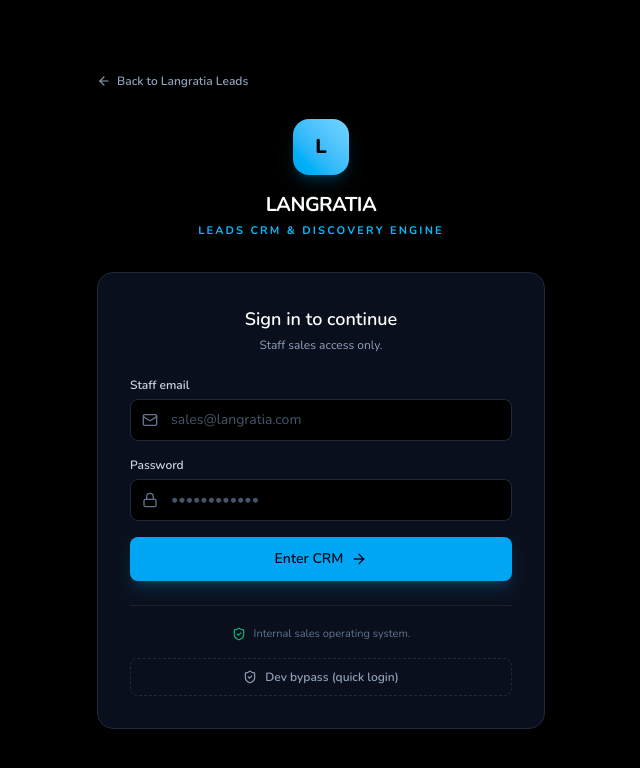
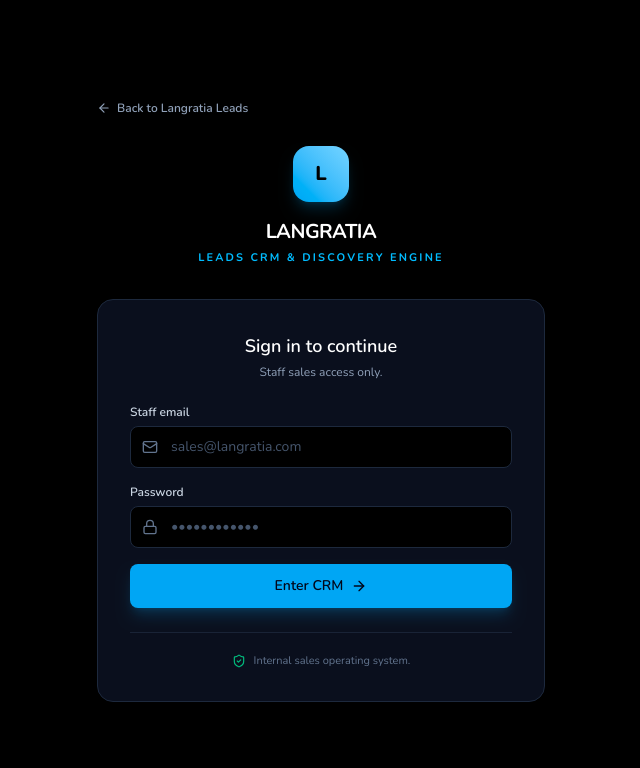
Before and after one commit to langratia/leads, a React (Vite) app: page /app in a window 1280 px wide. Shown: the top 768 px of the page, without its empty margins (319-959 px from the left). Built offline with nearby package versions, Linux system fonts and the light colour scheme; no server answers.

Commit message:
feat(auth): remove dev bypass completely and configure clean production Supabase staff authentication

```diff
--- a/src/App.tsx
+++ b/src/App.tsx
@@ -20,32 +20,6 @@ export default function App() {
   const [, setLocation] = useLocation();
 
   useEffect(() => {
-    const devBypass = window.location.hash.includes("#dev");
-
-    if (devBypass) {
-      supabase.auth.getSession().then(({ data: { session } }) => {
-        if (session) {
-          setSession(session);
-          setCheckingAuth(false);
-          return;
-        }
-        supabase.auth
-          .signInWithPassword({
-            email: "dev@langratia.local",
-            password: "dev-langratia-admin",
-          })
-          .then(({ data, error }) => {
-            if (error) {
-              setSession({ user: { email: "dev@langratia.local" } } as any);
-            } else {
-              setSession(data.session);
-            }
-            setCheckingAuth(false);
-          });
-      });
-      return;
-    }
-
     supabase.auth.getSession().then(({ data: { session } }) => {
       setSession(session);
       setCheckingAuth(false);
--- a/src/LoginPage.tsx
+++ b/src/LoginPage.tsx
@@ -33,23 +33,6 @@ export default function LoginPage({ onLoginSuccess }: { onLoginSuccess: () => vo
       if (data?.session?.access_token) {
         localStorage.setItem("leads_auth_token", data.session.access_token);
       }
-      onLoginSuccess();
-    }
-    setLoading(false);
-  };
-
-  const handleDevBypass = async () => {
-    setLoading(true);
-    localStorage.setItem("leads_auth_token", "dev-token");
-    const { data, error } = await supabase.auth.signInWithPassword({
-      email: "dev@langratia.local",
-      password: "dev-langratia-admin",
-    });
-    if (!error && data?.session?.access_token) {
-      localStorage.setItem("leads_auth_token", data.session.access_token);
-      onLoginSuccess();
-    } else {
-      // In dev bypass, allow proceeding with dev-token
       onLoginSuccess();
     }
     setLoading(false);
@@ -146,15 +129,6 @@ export default function LoginPage({ onLoginSuccess }: { onLoginSuccess: () => vo
             <ShieldCheck className="h-3.5 w-3.5 text-emerald-500" />
             Internal sales operating system.
           </div>
-
-          <button
-            type="button"
-            onClick={handleDevBypass}
-            className="mt-4 flex w-full cursor-pointer items-center justify-center gap-2 rounded-lg border border-dashed border-slate-800 py-2.5 text-xs font-semibold text-slate-400 transition-colors hover:border-sky-500/50 hover:bg-sky-500/5 hover:text-sky-400"
-          >
-            <ShieldCheck className="h-3.5 w-3.5" />
-            Dev bypass (quick login)
-          </button>
         </div>
       </div>
     </div>
```
